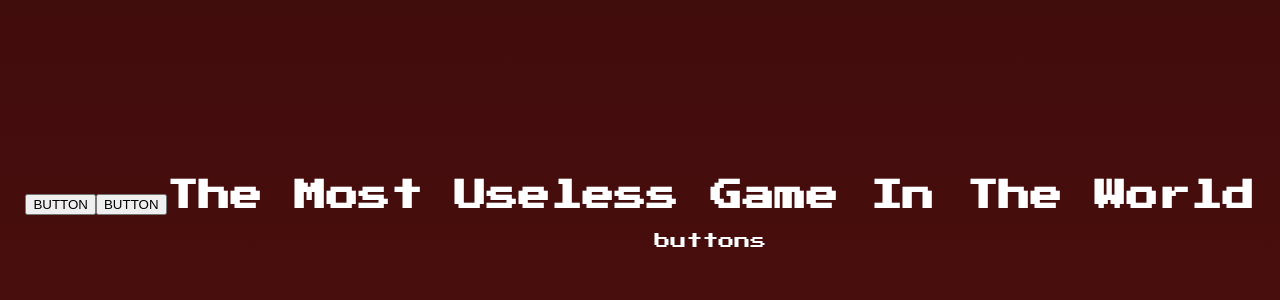
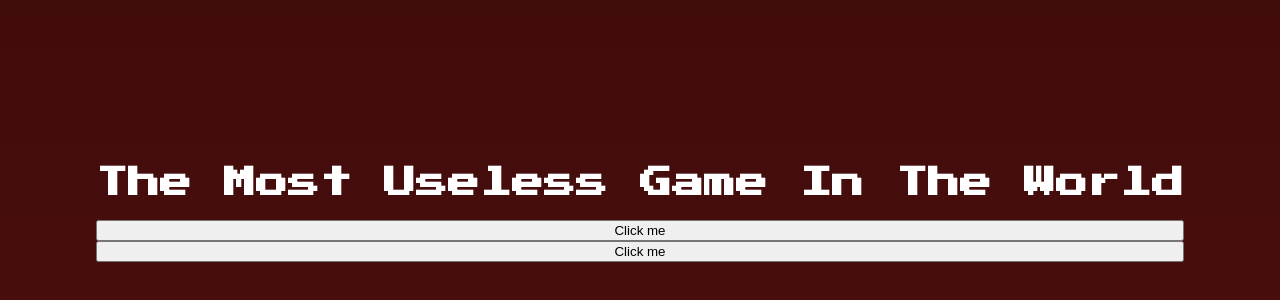
Before and after one commit to hazelknows/The-Most-Useless-Game-in-the-World, a plain HTML site: page index.html in a window 1280 px wide. Shown: the part 204-504 px from the top of the page. Drawn offline with Linux system fonts and the light colour scheme.

Commit message:
Update index.html

```diff
--- a/index.html
+++ b/index.html
@@ -6,17 +6,26 @@
     <title>The Most Useless Game</title>
     <link rel="stylesheet" href="styles.css">
     <link href="https://fonts.googleapis.com/css2?family=Press+Start+2P&display=swap" rel="stylesheet">
-</head><button>
-  BUTTON
-</button>
-<button>
-  BUTTON
-</button>
+</head>
 <body>
     <div class="container">
         <h1>The Most Useless Game In The World</h1>
 
-      buttons
+      <!-- From Uiverse.io by cssbuttons-io -->
+<button>
+  <span class="shadow"></span>
+  <span class="edge"></span>
+  <span class="front text"> Click me
+  </span>
+</button>
+
+        <!-- From Uiverse.io by cssbuttons-io -->
+<button>
+  <span class="shadow"></span>
+  <span class="edge"></span>
+  <span class="front text"> Click me
+  </span>
+</button>
 
     </div>
 </body>
```
